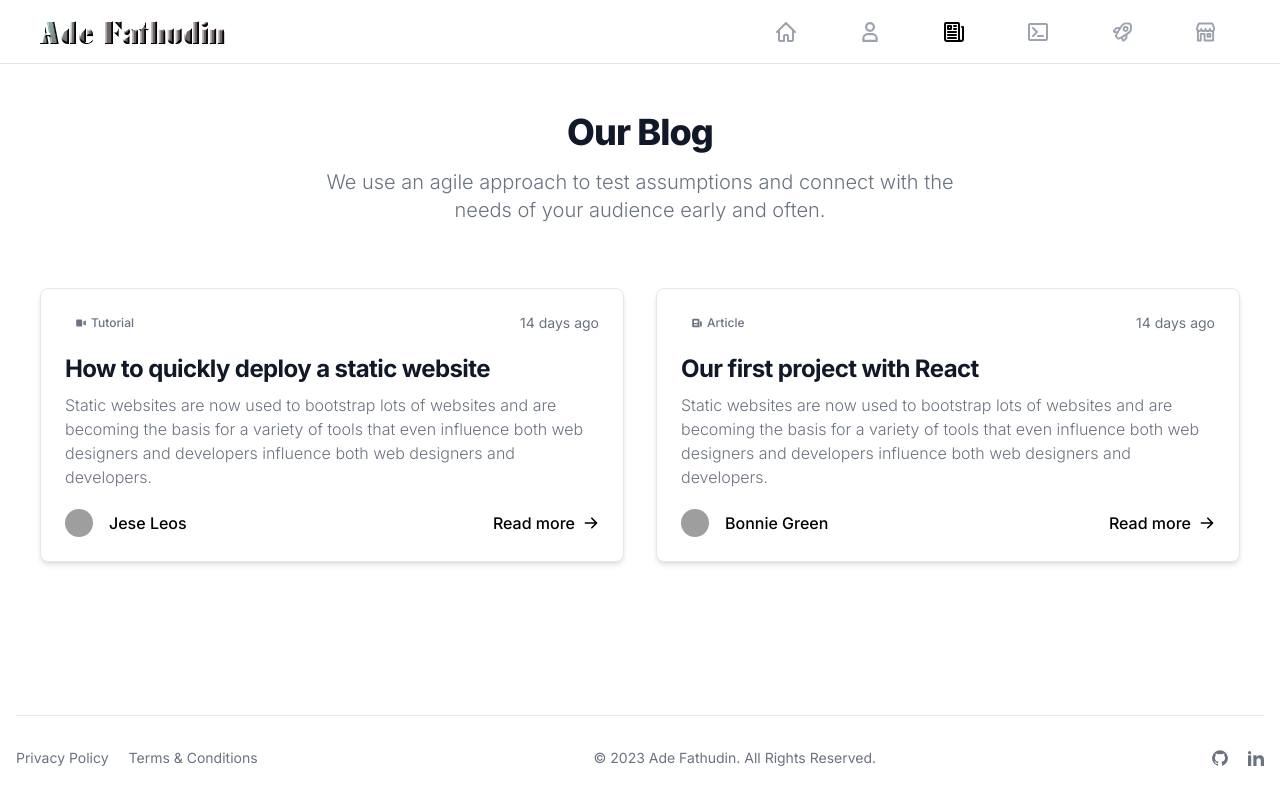
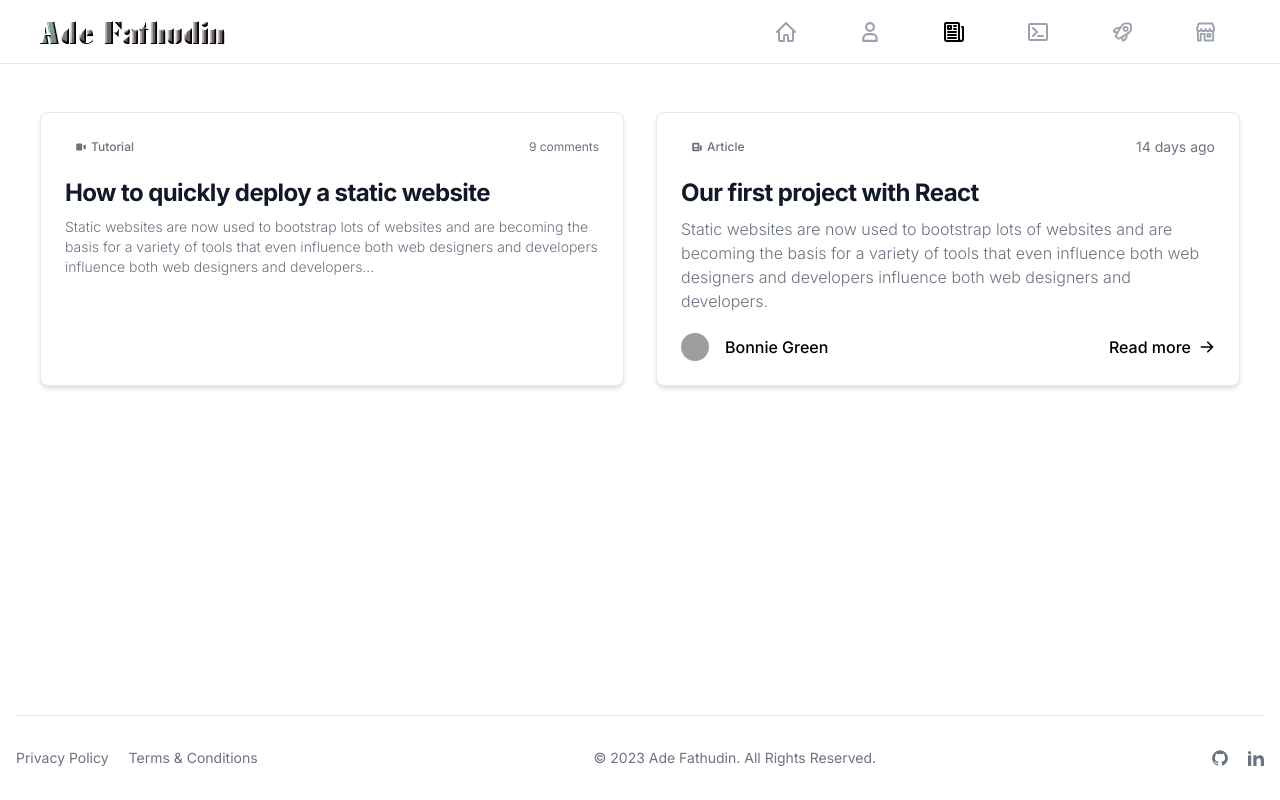
Before and after one commit to adefathudin/portofolio, a Next.js app: page /articles in a window 1280 px wide. Built offline with nearby package versions, Linux system fonts and the light colour scheme; grey boxes are pictures that could not be loaded.

Commit message:
feat(article): wp

```diff
--- a/src/app/articles/page.tsx
+++ b/src/app/articles/page.tsx
@@ -5,19 +5,10 @@ export default function Articles() {
     <main>
       <div className="flex flex-col h-screen">
         <Navbar />
-        <div className="container">
-          <div className="pt-28">
+        <div className="lg:container">
+          <div className="pt-16 lg:pt-28">
             <section className="bg-white dark:bg-gray-900">
               <div className="px-4 mx-auto max-w-screen-xl lg:px-6">
-                <div className="mx-auto max-w-screen-sm text-center lg:mb-16 mb-8">
-                  <h2 className="mb-4 text-3xl lg:text-4xl tracking-tight font-extrabold text-gray-900 dark:text-white">
-                    Our Blog
-                  </h2>
-                  <p className="font-light text-gray-500 sm:text-xl dark:text-gray-400">
-                    We use an agile approach to test assumptions and connect
-                    with the needs of your audience early and often.
-                  </p>
-                </div>
                 <div className="grid gap-8 lg:grid-cols-2">
                   <article className="p-6 bg-white rounded-lg border border-gray-200 shadow-md dark:bg-gray-800 dark:border-gray-700">
                     <div className="flex justify-between items-center mb-5 text-gray-500">
@@ -32,47 +23,17 @@ export default function Articles() {
                         </svg>
                         Tutorial
                       </span>
-                      <span className="text-sm">14 days ago</span>
+                      <span className="text-xs">9 comments</span>
                     </div>
-                    <h2 className="mb-2 text-2xl font-bold tracking-tight text-gray-900 dark:text-white">
+                    <h2 className="mb-2 text-base lg:text-2xl font-bold tracking-tight text-gray-900 dark:text-white">
                       <a href="#">How to quickly deploy a static website</a>
                     </h2>
-                    <p className="mb-5 font-light text-gray-500 dark:text-gray-400">
+                    <p className="mb-2 text-sm font-light text-gray-500 dark:text-gray-400">
                       Static websites are now used to bootstrap lots of websites
                       and are becoming the basis for a variety of tools that
                       even influence both web designers and developers influence
-                      both web designers and developers.
+                      both web designers and developers...
                     </p>
-                    <div className="flex justify-between items-center">
-                      <div className="flex items-center space-x-4">
-                        <img
-                          className="w-7 h-7 rounded-full"
-                          src="https://flowbite.s3.amazonaws.com/blocks/marketing-ui/avatars/jese-leos.png"
-                          alt="Jese Leos avatar"
-                        />
-                        <span className="font-medium dark:text-white">
-                          Jese Leos
-                        </span>
-                      </div>
-                      <a
-                        href="#"
-                        className="inline-flex items-center font-medium text-primary-600 dark:text-primary-500 hover:underline"
-                      >
-                        Read more
-                        <svg
-                          className="ml-2 w-4 h-4"
-                          fill="currentColor"
-                          viewBox="0 0 20 20"
-                          xmlns="http://www.w3.org/2000/svg"
-                        >
-                          <path
-                            fill-rule="evenodd"
-                            d="M10.293 3.293a1 1 0 011.414 0l6 6a1 1 0 010 1.414l-6 6a1 1 0 01-1.414-1.414L14.586 11H3a1 1 0 110-2h11.586l-4.293-4.293a1 1 0 010-1.414z"
-                            clip-rule="evenodd"
-                          ></path>
-                        </svg>
-                      </a>
-                    </div>
                   </article>
                   <article className="p-6 bg-white rounded-lg border border-gray-200 shadow-md dark:bg-gray-800 dark:border-gray-700">
                     <div className="flex justify-between items-center mb-5 text-gray-500">
```
